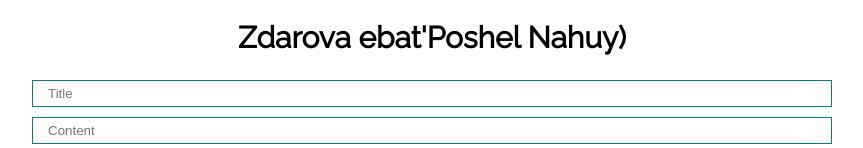
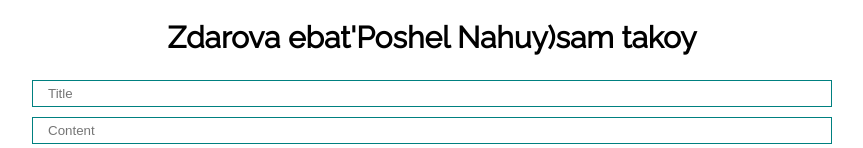
Before and after one commit to Kriezdd/test, a React (Create React App) app: page / in a window 1280 px wide. Shown: the top 148 px of the page, without its empty margins (208-1071 px from the left). Built offline with nearby package versions, Linux system fonts and the light colour scheme.

Commit message:
another one h1 first commit after rebase master head onto styles

```diff
--- a/package.json
+++ b/package.json
@@ -9,6 +9,7 @@
     "react": "^18.2.0",
     "react-dom": "^18.2.0",
     "react-scripts": "5.0.1",
+    "sass": "^1.57.1",
     "web-vitals": "^2.1.4"
   },
   "scripts": {
--- a/src/components/Header.jsx
+++ b/src/components/Header.jsx
@@ -5,6 +5,7 @@ const Header = () => {
         <div className="Header">
             <h1> Zdarova ebat' </h1>
             <h1> Poshel Nahuy)</h1>
+            <h1> sam takoy </h1>
         </div>
     );
 };
```
Also changed, not shown: 1 other file (tests, documents, lock files or other folders).
